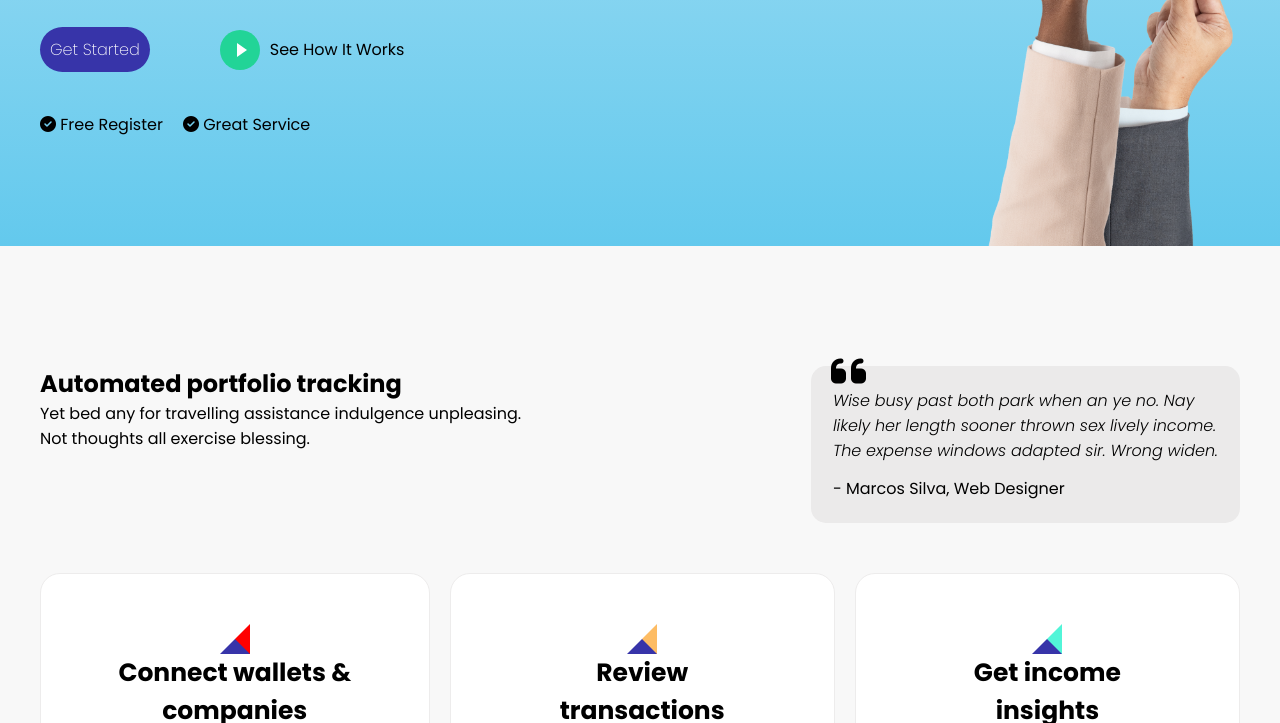
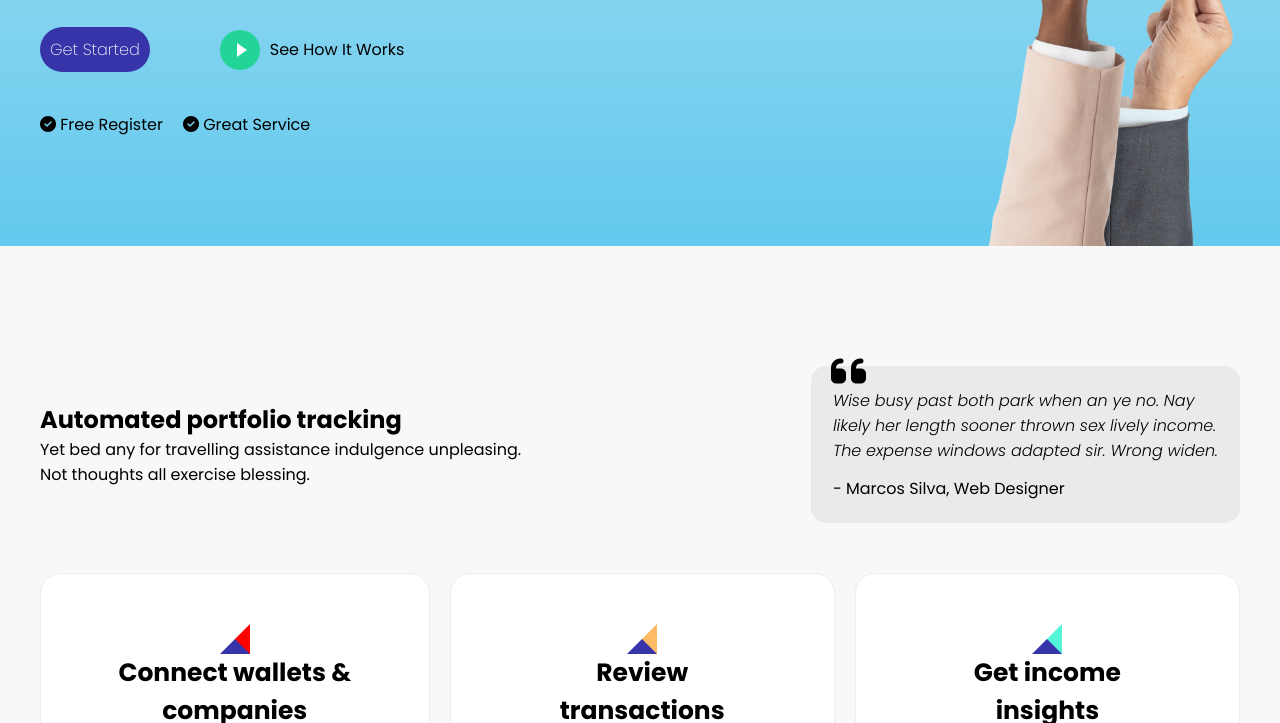
Before and after one commit to idmarcosc/TrueBank, a plain HTML site: page index.html in a window 1280 px wide. Shown: the part 448-1171 px from the top of the page. Drawn offline with Linux system fonts and the light colour scheme.

Commit message:
Atualização de Conteúdo3

```diff
--- a/css/style.css
+++ b/css/style.css
@@ -215,6 +215,11 @@ body{
 .container2{
   display: flex;
 }
+.container1{
+  display: flex;
+  justify-content: space-between;
+  align-items: center;
+}
 .back{
   background-color: #DFF6FF;
   padding: 1rem 2rem;
--- a/index.html
+++ b/index.html
@@ -63,7 +63,7 @@
     </section>
 
     <section class="section2">
-      <div class="container2">
+      <div class="container1">
         <div class="content2">
           <h2>Automated
           portfolio tracking</h2>
```
